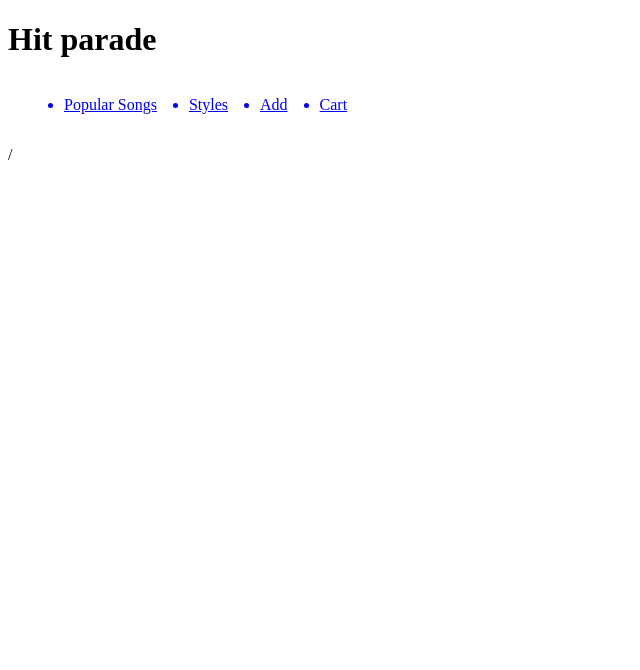
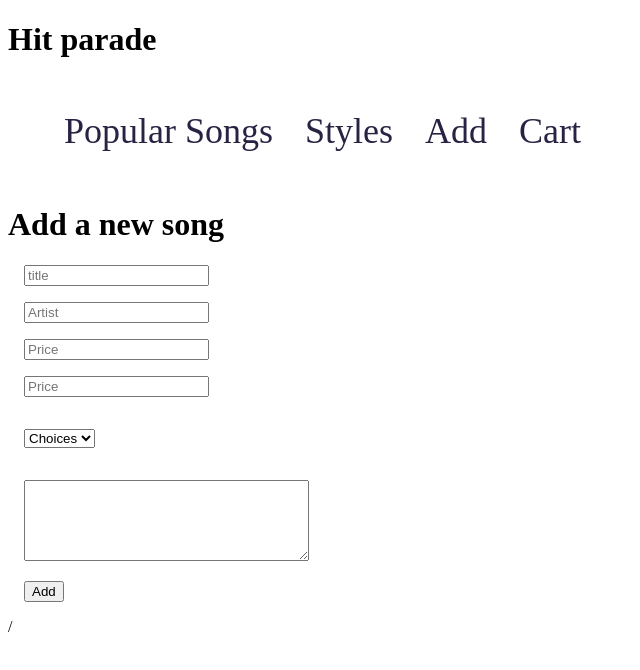
Before and after one commit to vahona/hit-parade-react, a React app: page /AddSong in a window 1280 px wide. Shown: the whole page, without its empty margins (0-640 px from the left). Built offline with nearby package versions, Linux system fonts and the light colour scheme.

Commit message:
Add some of the icons and trying the the favorite

```diff
--- a/App.js
+++ b/App.js
@@ -1,11 +1,12 @@
 
 import React from "react"
 import { Route, Switch } from "react-router-dom"
-import Add from './components/Add'
+import AddSong from './components/AddSong'
 import Card from './components/Card'
 import Popular from './components/Popular'
 import Style from './components/Style'
 import Header from './Header'
+import SongsList from './SongsList'
 
 
 function App() {
@@ -20,20 +21,10 @@ function App() {
                 <Route path="/style">
                     <Style />
                 </Route>
+                <Route path="/AddSong">
+                    <AddSong />
+                </Route>
             </Switch>
-            {/* <>
-                <Route path="/">
-                    <Popular />
-                </Route>
-                {/* <Route path="/">
-                    <Card />
-                </Route>
-                <Route path="/">
-                    <Add />
-                </Route>
-                <Route path="/">
-                    <Style />
-                </Route> */}
         /</div>
     )
 }
--- a/Context.js
+++ b/Context.js
@@ -6,11 +6,26 @@ const Context = React.createContext();
 
 function ContextProvider(props) {
   const [song, setSong] = useState(Songs)
+
   console.log(song);
+
+  function favoriteSong(id) {
+    const newSong = song.map(songs => {
+      if(songs.id === id) {
+        return {
+          ...songs,
+          favorite: !songs.favorite
+        }
+      };
+      return songs
+    })
+
+    setSong(newSong)
+  }
 
 
   return (
-      <Context.Provider value={{song, setSong}}>
+      <Context.Provider value={{song, setSong, favoriteSong}}>
           {props.children}
       </Context.Provider>
   )
--- a/Header.js
+++ b/Header.js
@@ -5,10 +5,10 @@ function Header() {
     return(
         <div>
             <ul className="list">
-                <Link to="/Popular"><li className="link"> Popular Songs</li></Link>
-                <Link to="/Style"><li className="link">Styles</li></Link>
-                <Link to="/Add"><li className="link"> Add </li> </Link>
-                <Link to="/Card"><li className="link">Cart</li></Link>
+                <Link to="/" className="link-list"><li className="link"> Popular Songs</li></Link>
+                <Link to="/Style" className="link-list"><li className="link">Styles</li></Link>
+                <Link to="/AddSong" className="link-list"><li className="link"> Add </li> </Link>
+                <Link to="/Card" className="link-list"><li className="link">Cart</li></Link>
             </ul>
         </div>
     )
--- /dev/null
+++ b/SongsList.js
@@ -0,0 +1,28 @@
+import React from "react"
+import {Context} from './Context'
+
+import Popular from "./components/Popular"
+
+
+function SongsList() {
+    const { song } = useContext(Context)
+
+    const allSongs = song.map((songs, index) => {
+        <Popular
+           key={songs.id}
+           songs={songs}
+            className="songs_list"
+         />
+    })
+
+
+    return (
+        <div>
+            {allSongs}
+        </div>
+    )
+
+
+}
+
+export default SongsList
--- /dev/null
+++ b/components/AddSong.js
@@ -0,0 +1,39 @@
+import React, { useContext } from 'react'
+import { Context } from '../Context'
+
+
+function AddSong() {
+    const { song } = useContext(Context)
+
+    return (
+        <div>
+            <h1>
+                Add a new song
+            </h1>
+            <form className="form">
+                <div className="form_type"><input placeholder="title" /></div>
+                <div className="form_type"><input placeholder="Artist" /></div>
+                <div className="form_type" ><input placeholder="Price" /></div>
+                <div className="form_type" ><input placeholder="Price" /></div>
+                <select name="choice" className="form_type">
+                    <option value="choices">Choices</option>
+                    <option value="salegy">Salegy</option>
+                    <option value="reggae">Reggae</option>
+                    <option value="folk">Folk</option>
+                    <option value="rap">Rap</option>
+                    <option value="rock">Rock</option>
+                </select>
+                <div className="form_type">
+                <textarea id="story" name="story"
+                    rows="5" cols="33">
+                </textarea>
+                </div>
+                <div className="form_type">
+                    <button>Add</button>
+                </div>
+            </form>
+        </div>
+    )
+}
+
+export default AddSong
--- a/components/Popular.js
+++ b/components/Popular.js
@@ -1,22 +1,60 @@
-import React, { useContext } from 'react'
+import React, { useContext, useEffect, useState } from 'react'
 import {Context} from '../Context'
 
 function Popular(Songs) {
-    const { song} = useContext(Context)
+    const { song, favoriteSong} = useContext(Context)
+    const [hovered, setHovered] = useState(false)
+     console.log("khsjfha",hovered)
+
+    function favoriteIcone() {
+        if(!hovered) {
+            return (
+                <i onClick={() => favoriteSong(song.id)}> <svg svg xmlns="http://www.w3.org/2000/svg" fill="yellow" height="24" viewBox="0 0 24 24" width="24" ><path d="M0 0h24v24H0z" fill="none" /><path d="M16.5 3c-1.74 0-3.41.81-4.5 2.09C10.91 3.81 9.24 3 7.5 3 4.42 3 2 5.42 2 8.5c0 3.78 3.4 6.86 8.55 11.54L12 21.35l1.45-1.32C18.6 15.36 22 12.28 22 8.5 22 5.42 19.58 3 16.5 3zm-4.4 15.55l-.1.1-.1-.1C7.14 14.24 4 11.39 4 8.5 4 6.5 5.5 5 7.5 5c1.54 0 3.04.99 3.57 2.36h1.87C13.46 5.99 14.96 5 16.5 5c2 0 3.5 1.5 3.5 3.5 0 2.89-3.14 5.74-7.9 10.05z" /></svg ></i>
+                 )
+        }
+
+        else if (hovered) {
+            return (
+                <i onClick={() => favoriteSong(song.id)}>
+                <svg xmlns="http://www.w3.org/2000/svg" fill="yellow" height="24" viewBox="0 0 24 24" width="24"><path d="M0 0h24v24H0z" fill="none" /><path d="M12 21.35l-1.45-1.32C5.4 15.36 2 12.28 2 8.5 2 5.42 4.42 3 7.5 3c1.74 0 3.41.81 4.5 2.09C13.09 3.81 14.76 3 16.5 3 19.58 3 22 5.42 22 8.5c0 3.78-3.4 6.86-8.55 11.54L12 21.35z" /></svg></i>
+            )
+        }
+
+    }
+
+    function hover () {
+        setHovered(true)
+    }
+
+    function nothover() {
+        setHovered(false)
+    }
+
+
+
+    const arrowup = <svg xmlns="http://www.w3.org/2000/svg" fill="white" height="24" viewBox="0 0 24 24" width="24"><path d="M0 0h24v24H0V0z" fill="none" /><path d="M4 12l1.41 1.41L11 7.83V20h2V7.83l5.58 5.59L20 12l-8-8-8 8z" /></svg>
+
+    const dowward = <svg xmlns="http://www.w3.org/2000/svg" fill="white" height="24" viewBox="0 0 24 24" width="24"><path d="M0 0h24v24H0V0z" fill="none" /><path d="M20 12l-1.41-1.41L13 16.17V4h-2v12.17l-5.58-5.59L4 12l8 8 8-8z" /></svg>
+
+    const cartempty = <svg xmlns="http://www.w3.org/2000/svg" fill="white" height="24" viewBox="0 0 24 24" width="24"><path d="M0 0h24v24H0z" fill="none" /><path d="M7 18c-1.1 0-1.99.9-1.99 2S5.9 22 7 22s2-.9 2-2-.9-2-2-2zM1 2v2h2l3.6 7.59-1.35 2.45c-.16.28-.25.61-.25.96 0 1.1.9 2 2 2h12v-2H7.42c-.14 0-.25-.11-.25-.25l.03-.12.9-1.63h7.45c.75 0 1.41-.41 1.75-1.03l3.58-6.49c.08-.14.12-.31.12-.48 0-.55-.45-1-1-1H5.21l-.94-2H1zm16 16c-1.1 0-1.99.9-1.99 2s.89 2 1.99 2 2-.9 2-2-.9-2-2-2z" /></svg>
+
+
     console.log(song);
     return(
-        <div >
+        <div className="songs_list" >
             {song.map(songs => {
                 console.log(songs);
                 return (
                     <div className="song" key={songs.id}>
-                        <p className="each">Favorite</p>
+                        <i className="each" onMouseLeave={nothover}  onMouseEnter={hover}>
+                            {favoriteIcone()}
+                        </i>
                         <div className="each">{songs.Artist}{console.log(songs.Artist)}</div>
                         <p className="each">{songs.title}</p>
-                        <p className="each">up</p>
-                        <p className="each">doun</p>
-                        <p className="each">card</p>
-                        <p className="each">more</p>
+                        <i className="each">{arrowup}</i>
+                       <i className="each">{dowward}</i>
+                <p className="each">{cartempty}</p>
+                <p className="each"></p>
                 </div>
                 )
             })}
--- a/songs.json
+++ b/songs.json
@@ -5,7 +5,8 @@
         "title": "Misy manaramaso",
         "Artist": "Wawa",
         "Lyrics": "I heard that you're settled down",
-        "Price": "100"
+        "Price": "100",
+        "favorite": false
 
 
     },
@@ -16,7 +17,8 @@
         "title": "I like you",
         "Artist": "Romeo",
         "Lyrics": "mx......zkejr;ejt;;;;;;;;;;;;;;;;;;;;;;;;",
-        "Price": "100"
+        "Price": "100",
+        "favorite": false
     },
 
 
@@ -26,7 +28,8 @@
         "title": "prisonier",
         "Artist": "Luck dub",
         "Lyrics": "ksafmdkjfdkgjdfgkd",
-        "Price": "100"
+        "Price": "100",
+        "favorite": false
     },
 
 
@@ -36,7 +39,8 @@
         "title": "Misy manaramaso",
         "Artist": "Wawa",
         "Lyrics": "I heard that you're settled down",
-        "Price": "100"
+        "Price": "100",
+        "favorite": false
     },
 
 
@@ -46,6 +50,16 @@
         "title": "like you",
         "Artist": "Ambondrona",
         "Lyrics": "sdfjkdjfdkjgkjdfkjgkdjskgjdfgk",
-        "Price": "100"
+        "Price": "100",
+        "favorite": false
+    },
+    {
+        "id": 6,
+        "style": "folk",
+        "title": "Jesusalem",
+        "Artist": "Master KG",
+        "Lyrics": "sdfjkdjfdkjgkjdfkjgkdjskgjdfgk",
+        "Price": "100",
+        "favorite": false
     }
 ]
--- a/style.css
+++ b/style.css
@@ -1,18 +1,36 @@
 .list {
     display: flex;
+    font-family: Montserrat;
+    font-weight: 400;
+    font-size: 36px;
+    line-height: 43.88px;
+
+
 
 }
+
 .link {
     margin: 1rem;
+    list-style: none;
+    color: #272343;
 }
 
 .song {
     padding: 2rem;
-    background-color: azure;
+    background-color: #272343;
     margin: 2rem;
     display: flex;
+    color: white;
 }
 
 .each {
     margin: 1rem;
 }
+
+.form_type {
+    margin: 1rem;
+}
+
+.link-list {
+  text-decoration: none;
+}
```
Also changed, not shown: components/Add.js (deleted), favorite-24px.svg (deleted), svg/arrow_downward-24px.svg (renamed from arrow_downward-24px.svg), svg/arrow_upward-24px.svg (renamed from arrow_upward-24px.svg), svg/favorite-24px.svg (added), svg/favorite_border-24px.svg (renamed from favorite_border-24px.svg), svg/more-with-three-dots-button.svg (added), svg/shopping_cart-24px.svg (renamed from shopping_cart-24px.svg), 6 other files.
